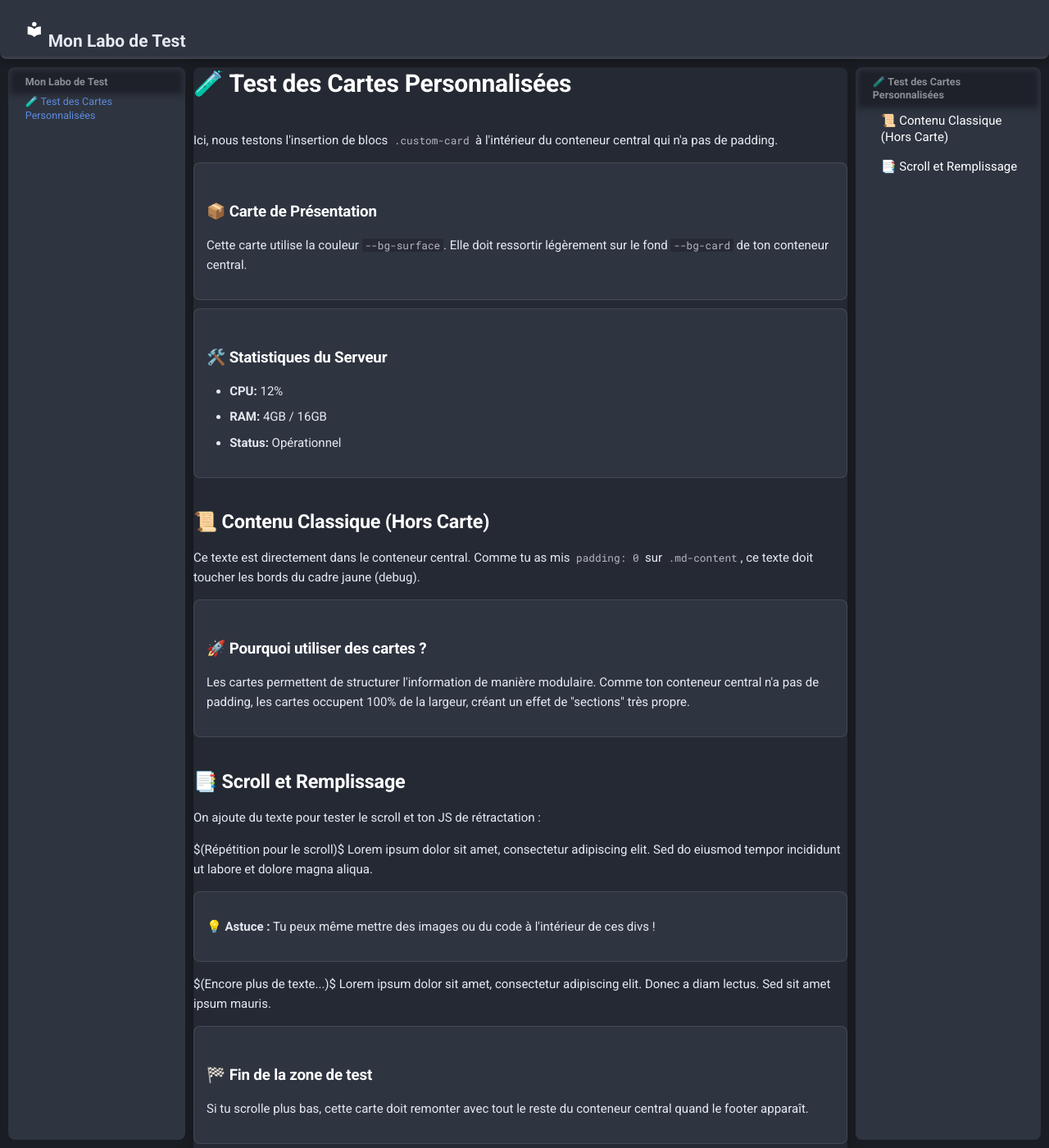
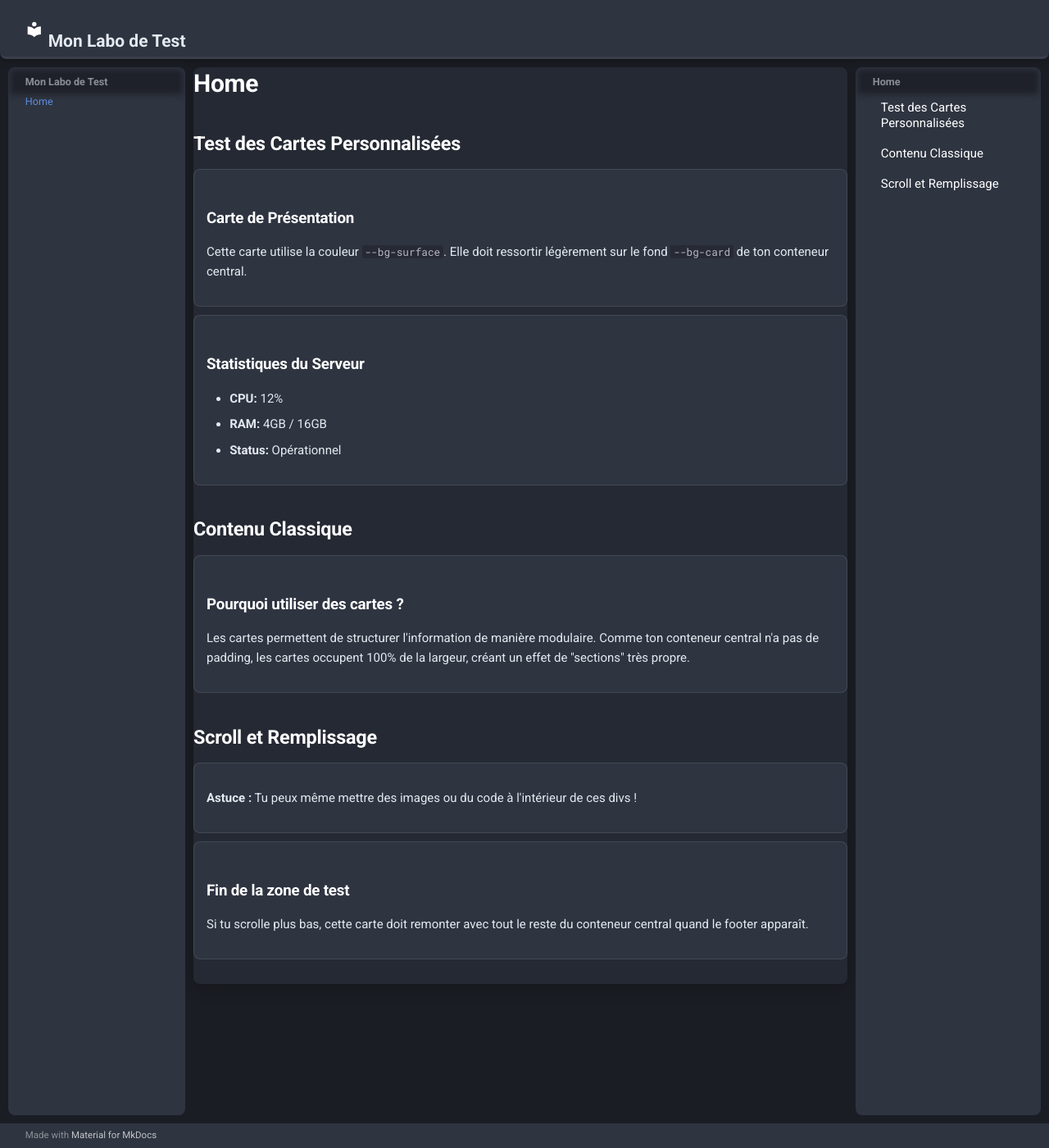
Before and after one commit to Lilevitchi/test-site, an MkDocs documentation site: the page built from docs/index.md, in a window 1280 px wide and 1400 px high. Shown: the whole window at 82% size. Built offline with MkDocs 1.6.1 and Material for MkDocs 9.7.7, drawn with Linux system fonts in a browser that asks for light colours.

Commit message:
Update index.md

```diff
--- a/docs/index.md
+++ b/docs/index.md
@@ -1,14 +1,12 @@
-# 🧪 Test des Cartes Personnalisées
-
-Ici, nous testons l'insertion de blocs `.custom-card` à l'intérieur du conteneur central qui n'a pas de padding.
+## Test des Cartes Personnalisées
 
 <div class="custom-card">
-  <h3>📦 Carte de Présentation</h3>
+  <h3>Carte de Présentation</h3>
   <p>Cette carte utilise la couleur <code>--bg-surface</code>. Elle doit ressortir légèrement sur le fond <code>--bg-card</code> de ton conteneur central.</p>
 </div>
 
 <div class="custom-card">
-  <h3>🛠️ Statistiques du Serveur</h3>
+  <h3>Statistiques du Serveur</h3>
   <ul>
     <li><strong>CPU:</strong> 12%</li>
     <li><strong>RAM:</strong> 4GB / 16GB</li>
@@ -16,28 +14,20 @@ Ici, nous testons l'insertion de blocs `.custom-card` à l'intérieur du contene
   </ul>
 </div>
 
-## 📜 Contenu Classique (Hors Carte)
-Ce texte est directement dans le conteneur central. Comme tu as mis <code>padding: 0</code> sur <code>.md-content</code>, ce texte doit toucher les bords du cadre jaune (debug).
+## Contenu Classique
 
 <div class="custom-card">
-  <h3>🚀 Pourquoi utiliser des cartes ?</h3>
+  <h3>Pourquoi utiliser des cartes ?</h3>
   <p>Les cartes permettent de structurer l'information de manière modulaire. Comme ton conteneur central n'a pas de padding, les cartes occupent 100% de la largeur, créant un effet de "sections" très propre.</p>
 </div>
 
-## 📑 Scroll et Remplissage
-On ajoute du texte pour tester le scroll et ton JS de rétractation :
-
-$(Répétition pour le scroll)$
-Lorem ipsum dolor sit amet, consectetur adipiscing elit. Sed do eiusmod tempor incididunt ut labore et dolore magna aliqua.
+## Scroll et Remplissage
 
 <div class="custom-card">
-  <p>💡 <strong>Astuce :</strong> Tu peux même mettre des images ou du code à l'intérieur de ces divs !</p>
+  <p><strong>Astuce :</strong> Tu peux même mettre des images ou du code à l'intérieur de ces divs !</p>
 </div>
 
-$(Encore plus de texte...)$
-Lorem ipsum dolor sit amet, consectetur adipiscing elit. Donec a diam lectus. Sed sit amet ipsum mauris.
-
 <div class="custom-card">
-  <h3>🏁 Fin de la zone de test</h3>
+  <h3>Fin de la zone de test</h3>
   <p>Si tu scrolle plus bas, cette carte doit remonter avec tout le reste du conteneur central quand le footer apparaît.</p>
 </div>
```
